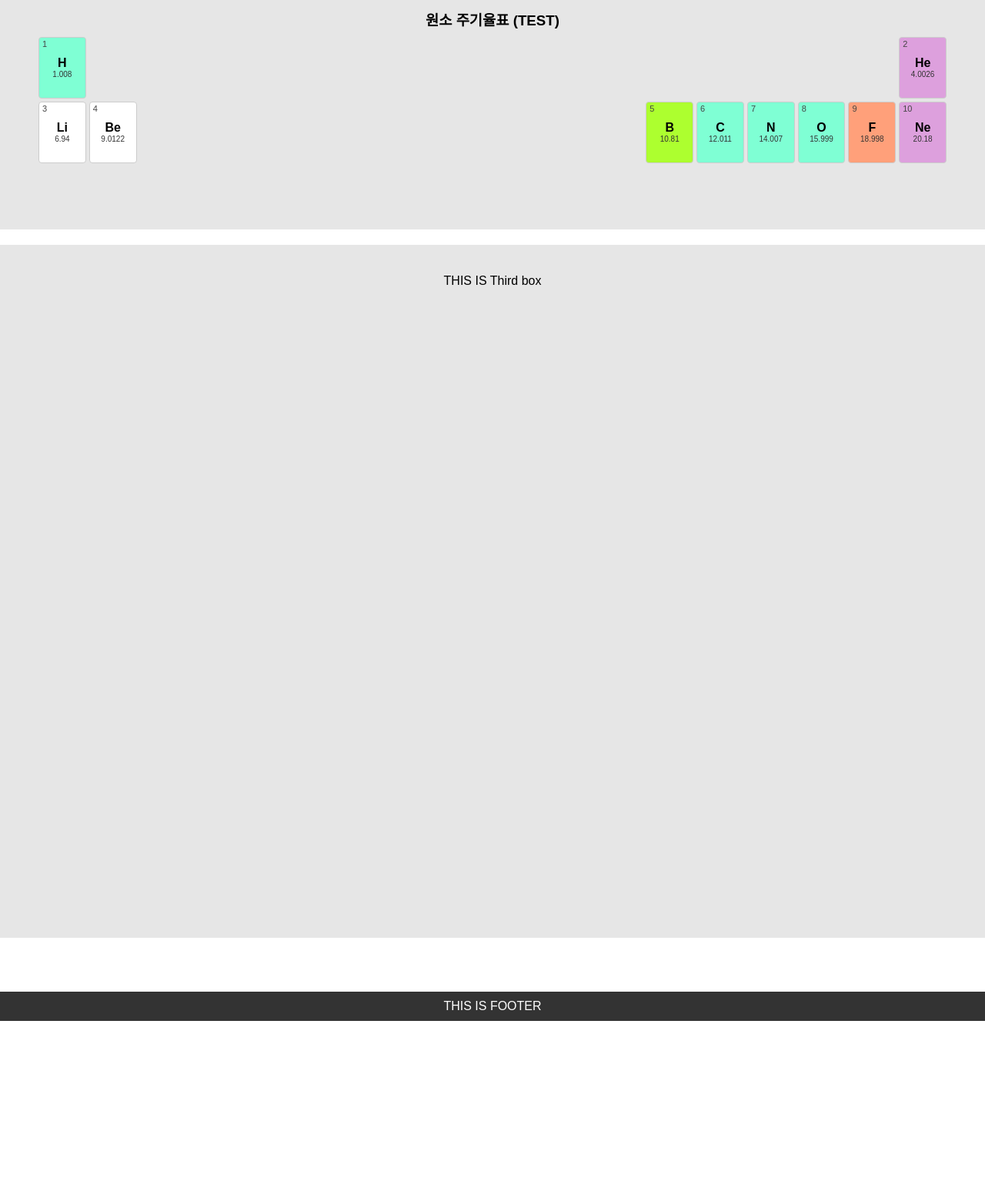
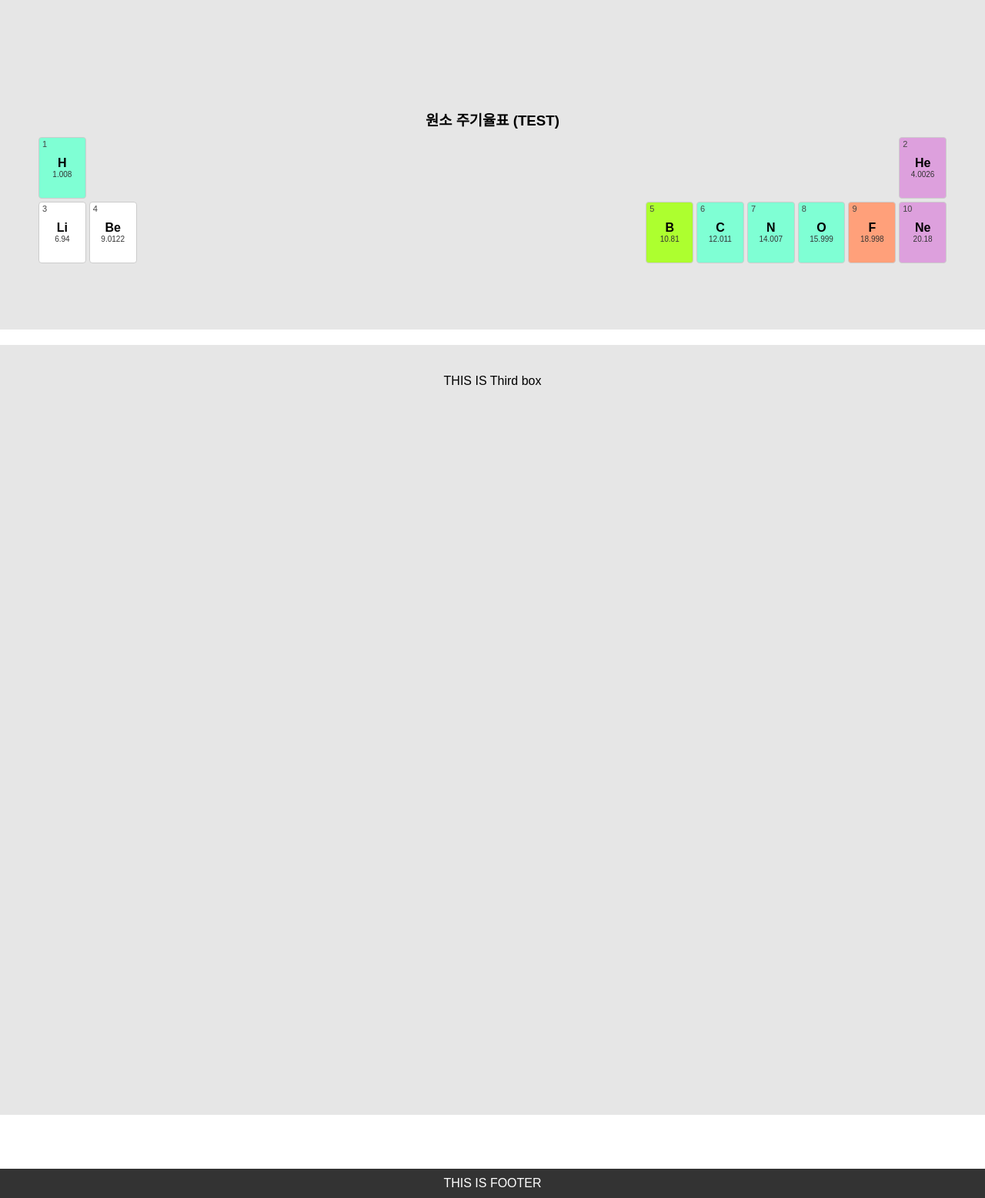
Before and after one commit to GaemiGaemi/science, a Jekyll site: the page built from index.html, in a window 1280 px wide. Shown: the part 900-2456 px from the top of the page at 77% size. Built offline with Jekyll 4.4.1, drawn with Linux system fonts in a browser that asks for light colours; nearby versions of some CDN libraries; before the commit the page ends 2226 px from its top, so only the background shows below that.

Commit message:
Update _default.scss

```diff
--- a/_sass/_default.scss
+++ b/_sass/_default.scss
@@ -47,12 +47,12 @@ body, html {
   justify-content: center;
 }
 .middle {
-  margin-top: 120dvh;
+  margin-top: 140dvh;
   background: rgb(230, 230, 230);
 }
 .third {
   background: rgb(230, 230, 230);
-  min-height: 100dvh;
+  min-height: 1000px;
   margin-bottom: 50px;
 }
 
```
